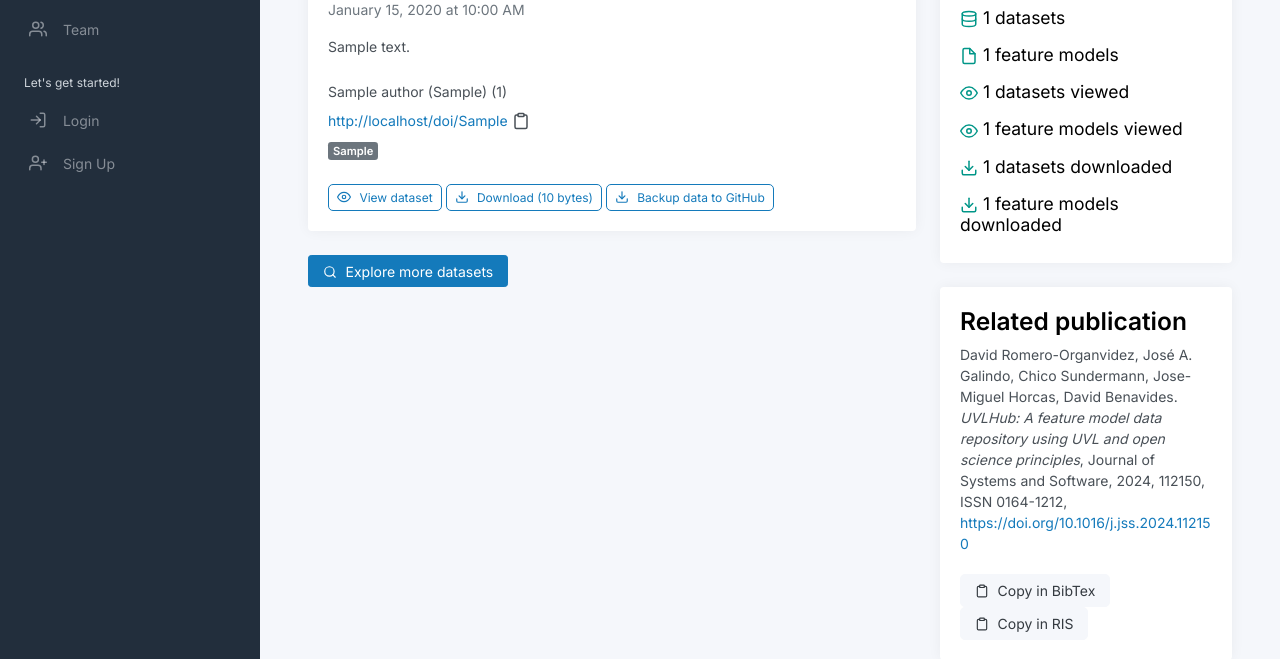
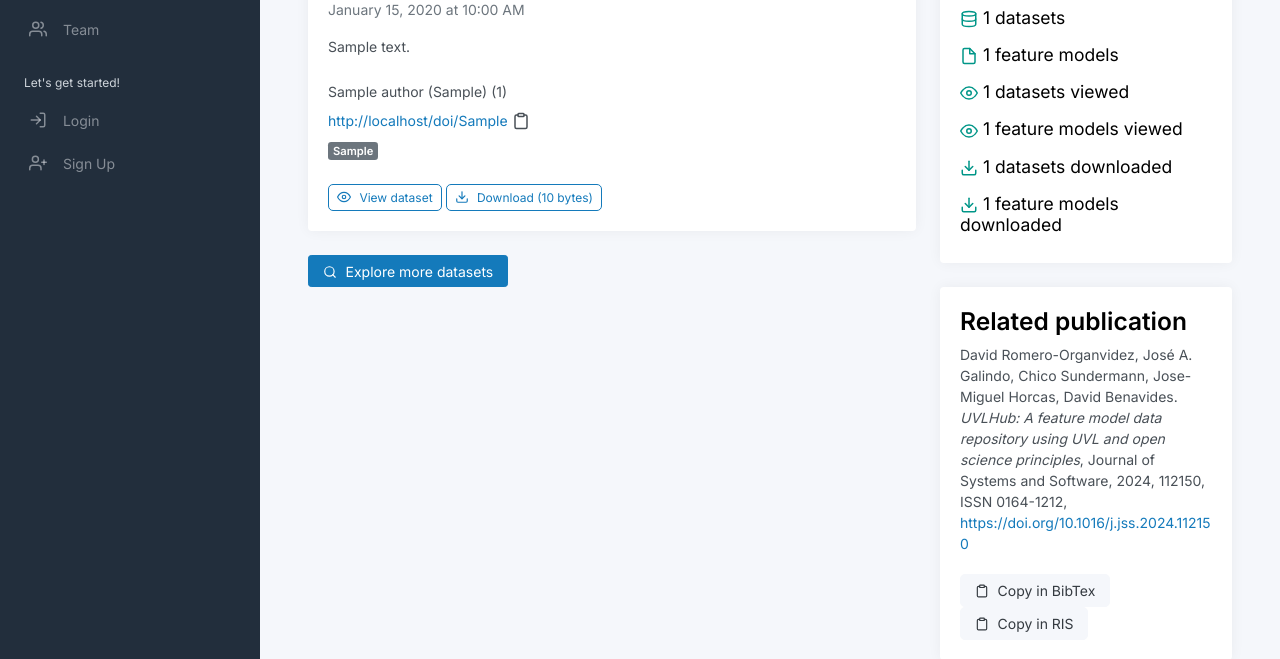
Before and after one commit to EGC-Gazpacho/gazpacho-hub, a Flask app: page / in a window 1280 px wide. Shown: the part 218-877 px from the top of the page. Run offline with Flask 3, Linux system fonts and the light colour scheme; tables that the repository leaves empty hold one stand-in row (values such as "Sample post"); parts of the project's set-up code (start-up, migrations or seed data) failed here and were passed over; some libraries are stand-ins or nearby versions.

Commit message:
fix: Remove the option make a backup in home

```diff
--- a/app/modules/explore/assets/scripts.js
+++ b/app/modules/explore/assets/scripts.js
@@ -119,7 +119,7 @@ function send_query() {
                                                 Download (${dataset.total_size_in_human_format})
                                             </a>
                                             <a href="/github/upload/${dataset.id}" class="btn btn-outline-primary btn-sm" id="search" style="border-radius: 5px;">
-                                                Backup data to GitHub
+                                                Backup dataset to GitHub
                                             </a>
                                         </div>
 
--- a/app/modules/public/templates/public/index.html
+++ b/app/modules/public/templates/public/index.html
@@ -96,11 +96,6 @@
                                    style="border-radius: 5px;">
                                     <i data-feather="download" class="center-button-icon"></i>
                                     Download ({{ dataset.get_file_total_size_for_human() }})
-                                </a>
-                                <a href="/github/upload/{{ dataset.id }}" class="btn btn-outline-primary btn-sm"
-                                   style="border-radius: 5px;">
-                                    <i data-feather="download" class="center-button-icon"></i>
-                                    Backup data to GitHub
                                 </a>
                             </div>
                         </div>
```
